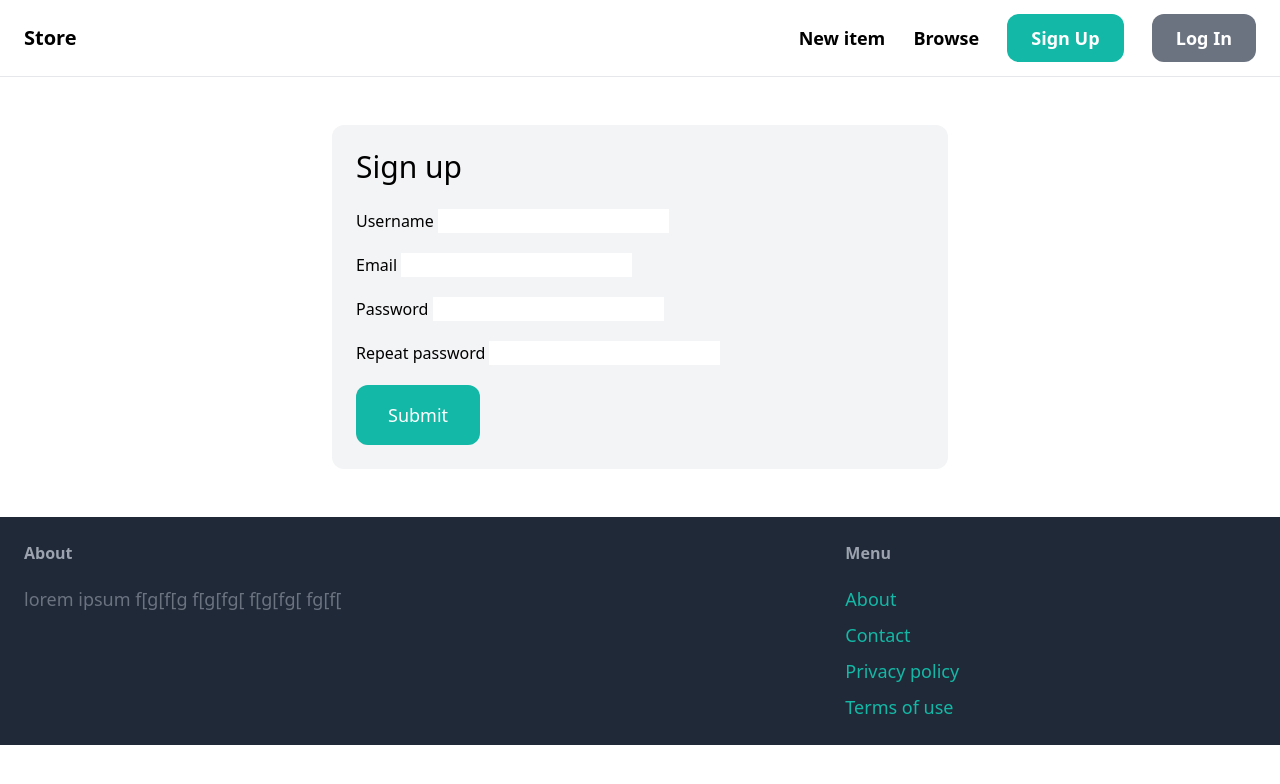
After one commit to sklgrz/Simple_store, a Django app: template core/templates/core/signup.html in a window 1280 px wide. The commit adds this page. Shown: the top 784 px of the page. Run offline with Django 3.2, Linux system fonts and the light colour scheme; the template is opened without the code that fills it, so the values that code supplies are empty, except form fields; tables that the repository leaves empty hold one stand-in row (values such as "Sample post"); form fields are guessed from the names that the template uses; some libraries are stand-ins or nearby versions.

Commit message:
create sign up page and form

```diff
--- a/core/templates/core/base.html
+++ b/core/templates/core/base.html
@@ -13,7 +13,7 @@
 		<div class="space-x-6">
 			<a href="#" class="text-lg font-semibold hover:text-gray-500">New item</a>
 			<a href="#" class="text-lg font-semibold hover:text-gray-500">Browse</a>
-			<a href="#" class="px-6 py-3 text-lg font-semibold bg-teal-500 text-white rounded-xl hover:bg-teal-700">Sign Up</a>
+			<a href="{% url 'core:signup' %}" class="px-6 py-3 text-lg font-semibold bg-teal-500 text-white rounded-xl hover:bg-teal-700">Sign Up</a>
 			<a href="#" class="px-6 py-3 text-lg font-semibold bg-gray-500 text-white rounded-xl hover:bg-gray-700">Log In</a>
 		</div>
 	</nav>
@@ -33,7 +33,7 @@
 
 			<ul class="space-y-2">
 				<li><a href="#" class="text-lg text-teal-500 hover:text-teal-700">About</a></li>
-				<li><a href="{% url 'contact' %}" class="text-lg text-teal-500 hover:text-teal-700">Contact</a></li>
+				<li><a href="{% url 'core:contact' %}" class="text-lg text-teal-500 hover:text-teal-700">Contact</a></li>
 				<li><a href="#" class="text-lg text-teal-500 hover:text-teal-700">Privacy policy</a></li>
 				<li><a href="#" class="text-lg text-teal-500 hover:text-teal-700">Terms of use</a></li>
 			</ul>
--- /dev/null
+++ b/core/templates/core/signup.html
@@ -0,0 +1,45 @@
+{% extends 'core/base.html' %}
+
+{% block title %}Sign up{% endblock %}
+
+{% block content %}
+<div class="w-1/2 my-6 mx-auto p-6 bg-gray-100 rounded-xl">
+	<h1 class="mb-6 text-3xl">Sign up</h1>
+
+	<form method="post" action=".">
+		{% csrf_token %}
+
+		<div class="mb-3">
+			<label class="inline-block mb-2">Username</label>
+			{{ form.username }}
+		</div>
+
+		<div class="mb-3">
+			<label class="inline-block mb-2">Email</label>
+			{{ form.email }}
+		</div>
+
+		<div class="mb-3">
+			<label class="inline-block mb-2">Password</label>
+			{{ form.password1 }}
+		</div>
+
+		<div class="mb-3">
+			<label class="inline-block mb-2">Repeat password</label>
+			{{ form.password2 }}
+		</div>
+
+		{% if form.errors or form.non_field_errors %}
+			<div class="mb-3 p3 bg-red-100 rounded-xl">
+				{% for field in form %}
+					{{ field.errors }}
+				{% endfor %}
+
+				{{ form.non_field_errors }}
+			</div>
+		{% endif %}
+
+		<button class="py-4 px-8 text-lg bg-teal-500 hover:bg-teal-700 rounded-xl text-white">Submit</button>
+	</form>
+</div>
+{% endblock %}
--- a/simple_store/urls.py
+++ b/simple_store/urls.py
@@ -3,11 +3,9 @@ from django.conf.urls.static import static
 from django.contrib import admin
 from django.urls import path, include
 
-from core.views import index, contact
 
 urlpatterns = [
-    path('', index, name='index'),
+    path('', include('core.urls')),
     path('items/', include('item.urls')),
-    path('contact/', contact, name='contact'),
     path('admin/', admin.site.urls),
 ] + static(settings.MEDIA_URL, document_root=settings.MEDIA_ROOT)
```
Also changed, not shown: core/forms.py (added, +28 -0 lines), core/urls.py (added, +11 -0 lines), core/views.py (+19 -1 lines).
